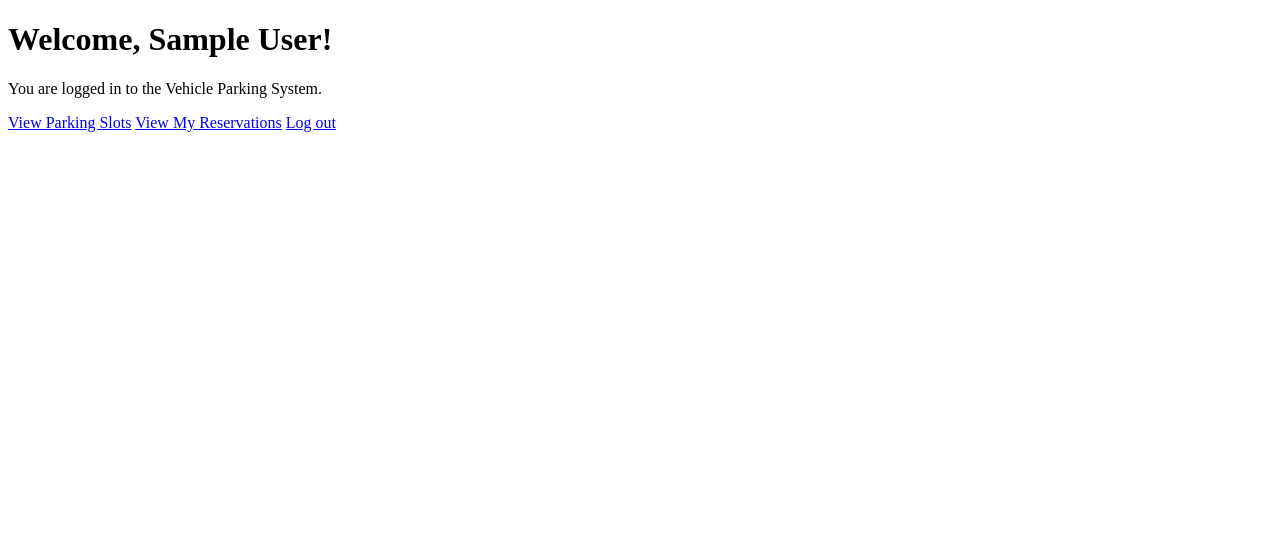
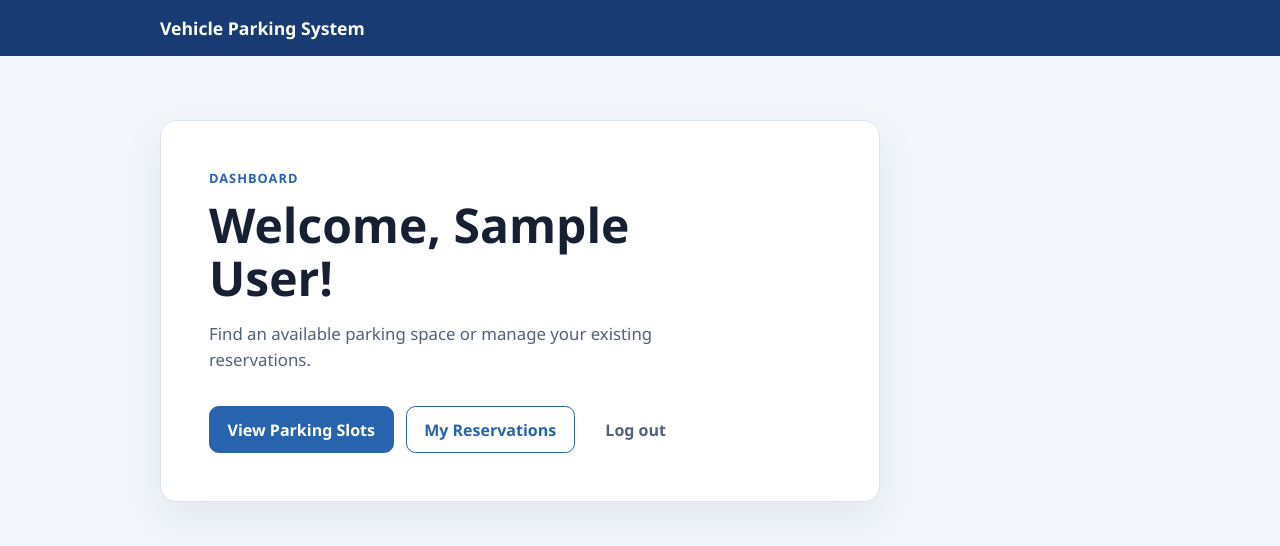
Before and after one commit to R0N3XM4N/Vehicle-Parking-System, a Flask app: page /dashboard in a window 1280 px wide. Shown: the top 546 px of the page. Run offline with Flask 3, Linux system fonts and the light colour scheme; the visitor is signed in with stand-in values (Sample User, id 1).

Commit message:
Improve parking system UI

```diff
--- a/app/__init__.py
+++ b/app/__init__.py
@@ -7,7 +7,7 @@ db = SQLAlchemy()
 
 
 def create_app():
-    app = Flask(__name__)
+    app = Flask(__name__, static_folder="../static")
 
     app.config["SECRET_KEY"] = "dev-only-change-before-deployment"
     app.config["SQLALCHEMY_DATABASE_URI"] = (
--- a/app/templates/dashboard.html
+++ b/app/templates/dashboard.html
@@ -5,12 +5,27 @@
     <meta charset="UTF-8">
     <meta name="viewport" content="width=device-width, initial-scale=1">
     <title>Dashboard | Vehicle Parking System</title>
+    <link rel="stylesheet" href="{{ url_for('static', filename='style.css') }}">
 </head>
 <body>
-    <h1>Welcome, {{ name }}!</h1>
-    <p>You are logged in to the Vehicle Parking System.</p>
-    <a href="{{ url_for('main.parking') }}">View Parking Slots</a>
-    <a href="{{ url_for('main.my_reservations') }}">View My Reservations</a>
-    <a href="{{ url_for('main.logout') }}">Log out</a>
+    <header class="site-header">
+        <span class="brand">Vehicle Parking System</span>
+    </header>
+
+    <main class="page-content">
+        <section class="dashboard-card">
+            <p class="eyebrow">Dashboard</p>
+            <h1>Welcome, {{ name }}!</h1>
+            <p class="dashboard-intro">
+                Find an available parking space or manage your existing reservations.
+            </p>
+
+            <nav class="dashboard-actions" aria-label="Dashboard actions">
+                <a class="button" href="{{ url_for('main.parking') }}">View Parking Slots</a>
+                <a class="button button-secondary" href="{{ url_for('main.my_reservations') }}">My Reservations</a>
+                <a class="button button-link" href="{{ url_for('main.logout') }}">Log out</a>
+            </nav>
+        </section>
+    </main>
 </body>
 </html>
--- a/static/style.css
+++ b/static/style.css
@@ -39,6 +39,74 @@ body {
   box-shadow: 0 1rem 2.5rem rgb(23 59 114 / 8%);
 }
 
+.dashboard-card {
+  max-width: 720px;
+  padding: clamp(1.5rem, 5vw, 3rem);
+  border: 1px solid #dce4f0;
+  border-radius: 1rem;
+  background: #fff;
+  box-shadow: 0 1rem 2.5rem rgb(23 59 114 / 8%);
+}
+
+.dashboard-intro {
+  max-width: 55ch;
+  margin: 1rem 0 0;
+  color: #536178;
+  font-size: 1.05rem;
+  line-height: 1.6;
+}
+
+.dashboard-actions {
+  display: flex;
+  flex-wrap: wrap;
+  gap: 0.75rem;
+  margin-top: 2rem;
+}
+
+.button {
+  display: inline-flex;
+  align-items: center;
+  justify-content: center;
+  min-height: 2.75rem;
+  padding: 0.7rem 1.1rem;
+  border: 1px solid #2863ad;
+  border-radius: 0.6rem;
+  background: #2863ad;
+  color: #fff;
+  font-weight: 700;
+  text-decoration: none;
+  transition: background-color 150ms ease, border-color 150ms ease;
+}
+
+.button:hover,
+.button:focus-visible {
+  border-color: #173b72;
+  background: #173b72;
+}
+
+.button-secondary {
+  background: #fff;
+  color: #2863ad;
+}
+
+.button-secondary:hover,
+.button-secondary:focus-visible {
+  color: #fff;
+}
+
+.button-link {
+  border-color: transparent;
+  background: transparent;
+  color: #536178;
+}
+
+.button-link:hover,
+.button-link:focus-visible {
+  border-color: #dce4f0;
+  background: #f3f6fb;
+  color: #172033;
+}
+
 .eyebrow {
   margin: 0 0 0.75rem;
   color: #2863ad;
```
